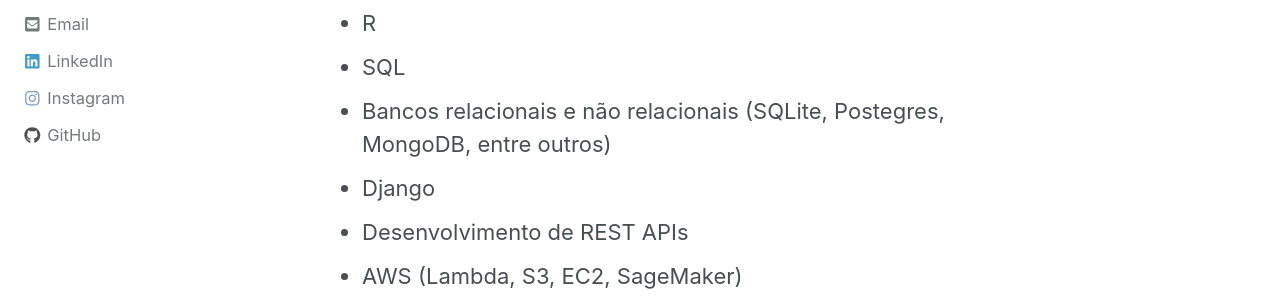
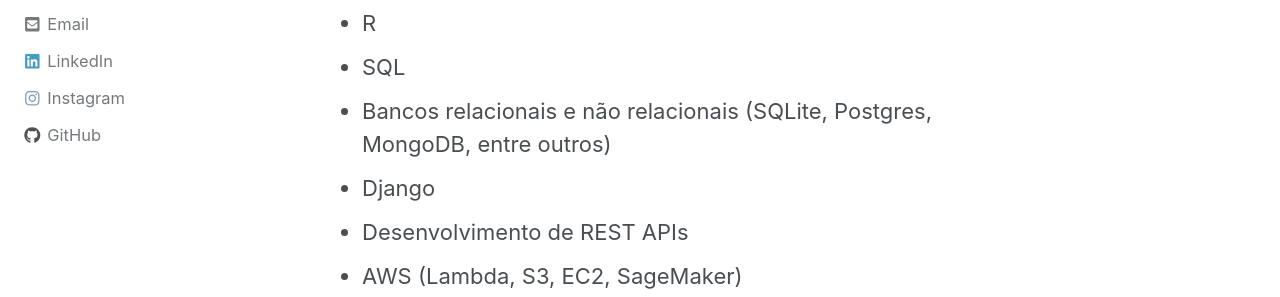
Before and after one commit to jcfneto/jcfneto.github.io, a Jekyll site: the page built from _pages/about.md, in a window 1280 px wide and 900 px high, scrolled down 1463 px. Shown: the part 162-459 px from the top of the window. Built offline with Jekyll 4.4.1, drawn with Linux system fonts in a browser that asks for light colours; nearby versions of some CDN libraries.

Commit message:
Update about.md

```diff
--- a/_pages/about.md
+++ b/_pages/about.md
@@ -26,7 +26,7 @@
 - Python
 - R
 - SQL
-- Bancos relacionais e não relacionais (SQLite, Postegres, MongoDB, entre outros)
+- Bancos relacionais e não relacionais (SQLite, Postgres, MongoDB, entre outros)
 - Django
 - Desenvolvimento de REST APIs
 - AWS (Lambda, S3, EC2, SageMaker)
```
